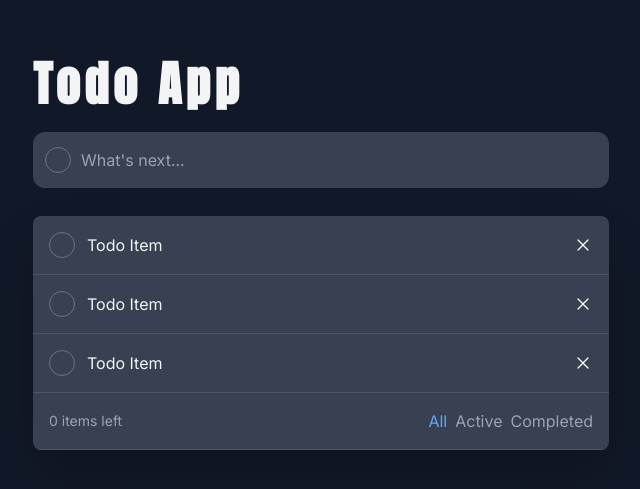
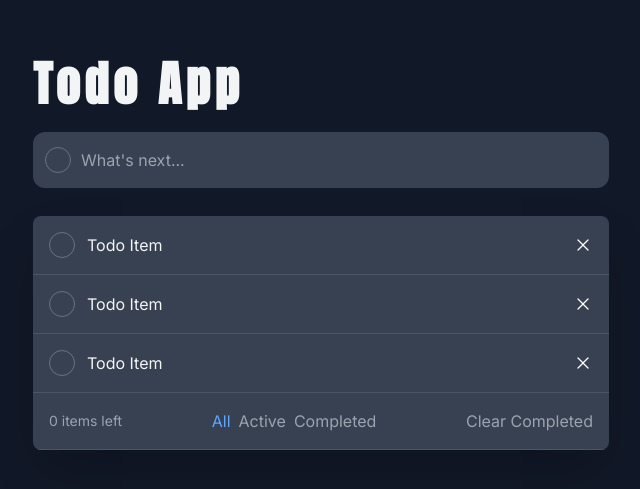
Before and after one commit to Fabian-Buitrago/todo-app, a React (Create React App) app: page / in a window 1280 px wide. Shown: the part 145-634 px from the top of the page, without its empty margins (319-959 px from the left). Built offline with nearby package versions, Linux system fonts and the light colour scheme.

Commit message:
Add clear completed button

```diff
--- a/src/components/Filters/Filters.jsx
+++ b/src/components/Filters/Filters.jsx
@@ -14,6 +14,10 @@
         <FilterButton action={() => {}} active="All" filter="Active" />
         <FilterButton action={() => {}} active="All" filter="Completed" />
       </ButtonContainer>
+
+      <button className="text-gray-400 hover:text-white cursor-pointer transition-all duration-300 ease-in">
+        Clear Completed
+      </button>
     </FiltersContainer>
   );
 };
```
